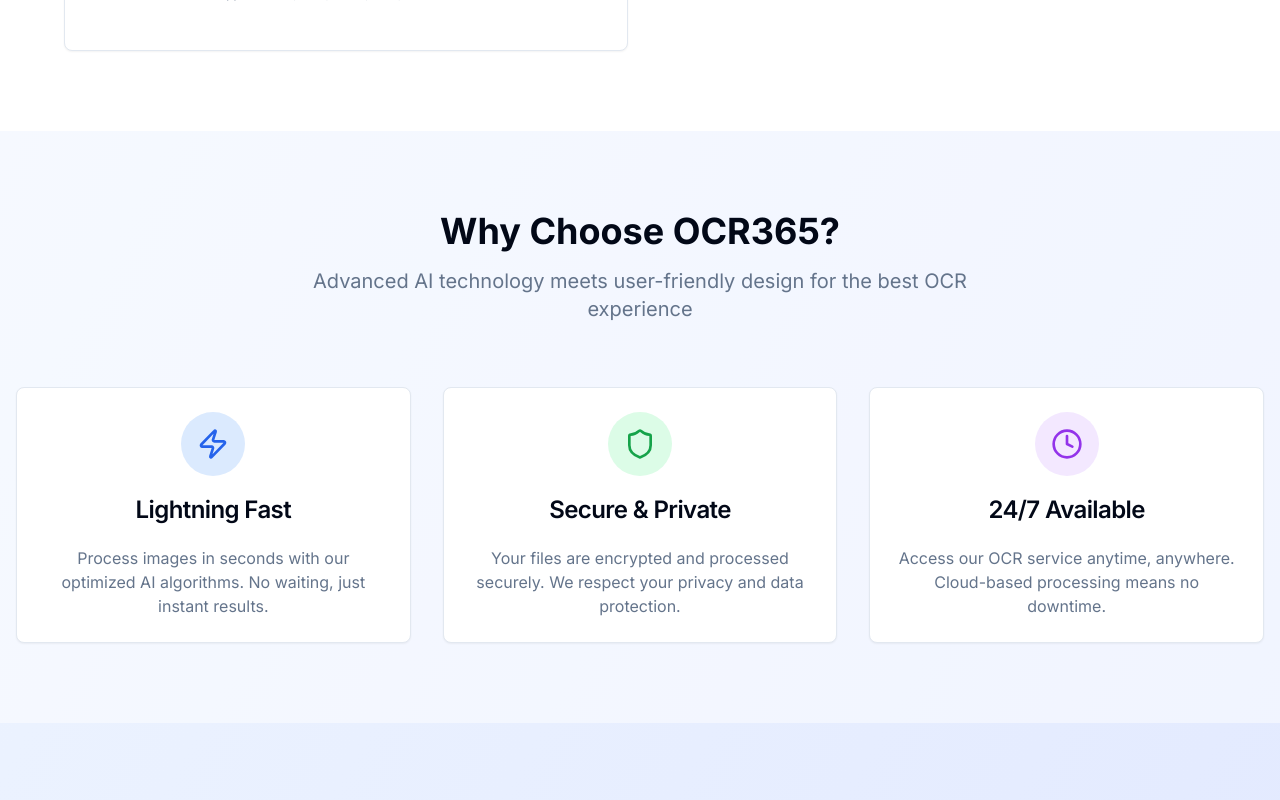
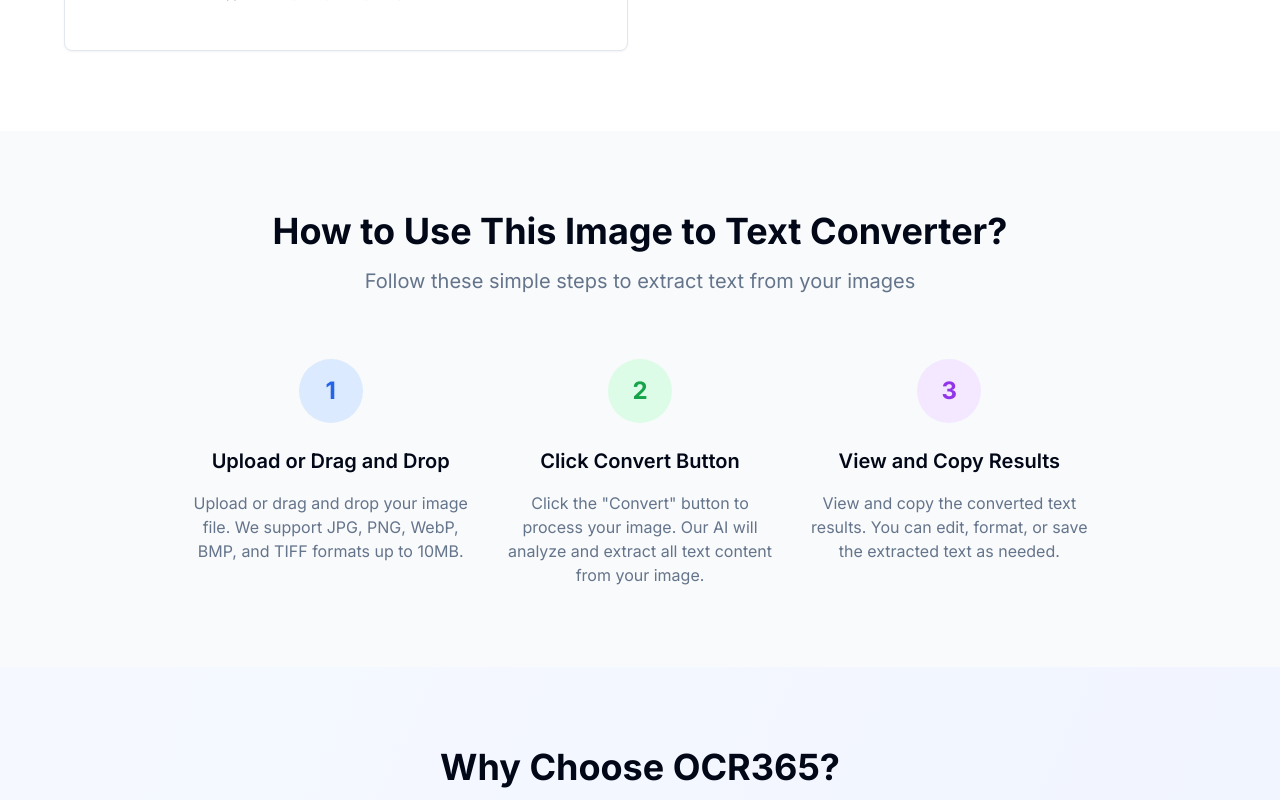
Before and after one commit to yuesir/imageocr-online, a Next.js app: page / in a window 1280 px wide. Shown: the part 520-1320 px from the top of the page. Built offline with nearby package versions, Linux system fonts and the light colour scheme; no server answers.

Commit message:
index page optimize

```diff
--- a/app/page.tsx
+++ b/app/page.tsx
@@ -76,13 +76,61 @@ export default function HomePage() {
       <section className="py-20 bg-background">
         <div className="container mx-auto px-4">
           <div className="text-center mb-12">
-            <h2 className="text-3xl font-bold mb-4">立即体验文字识别</h2>
+            <h2 className="text-3xl font-bold mb-4">Experience Text Recognition Instantly</h2>
             <p className="text-xl text-muted-foreground max-w-2xl mx-auto">
-              上传图片，即刻获得准确的文字识别结果
+              Upload an image and get accurate text recognition results instantly
             </p>
           </div>
           <div className="max-w-6xl mx-auto">
             <InteractiveOCR />
+          </div>
+        </div>
+      </section>
+
+      {/* How to Use Section */}
+      <section className="py-20 bg-gray-50 dark:bg-gray-900">
+        <div className="container mx-auto px-4">
+          <div className="text-center mb-16">
+            <h2 className="text-4xl font-bold text-foreground mb-4">
+              How to Use This Image to Text Converter?
+            </h2>
+            <p className="text-xl text-muted-foreground max-w-2xl mx-auto">
+              Follow these simple steps to extract text from your images
+            </p>
+          </div>
+
+          <div className="max-w-4xl mx-auto">
+            <div className="grid grid-cols-1 md:grid-cols-3 gap-8">
+              <div className="text-center">
+                <div className="w-16 h-16 bg-blue-100 dark:bg-blue-900/20 rounded-full flex items-center justify-center mx-auto mb-6">
+                  <span className="text-2xl font-bold text-blue-600">1</span>
+                </div>
+                <h3 className="text-xl font-semibold mb-4">Upload or Drag and Drop</h3>
+                <p className="text-muted-foreground">
+                  Upload or drag and drop your image file. We support JPG, PNG, WebP, BMP, and TIFF formats up to 10MB.
+                </p>
+              </div>
+
+              <div className="text-center">
+                <div className="w-16 h-16 bg-green-100 dark:bg-green-900/20 rounded-full flex items-center justify-center mx-auto mb-6">
+                  <span className="text-2xl font-bold text-green-600">2</span>
+                </div>
+                <h3 className="text-xl font-semibold mb-4">Click Convert Button</h3>
+                <p className="text-muted-foreground">
+                  Click the "Convert" button to process your image. Our AI will analyze and extract all text content from your image.
+                </p>
+              </div>
+
+              <div className="text-center">
+                <div className="w-16 h-16 bg-purple-100 dark:bg-purple-900/20 rounded-full flex items-center justify-center mx-auto mb-6">
+                  <span className="text-2xl font-bold text-purple-600">3</span>
+                </div>
+                <h3 className="text-xl font-semibold mb-4">View and Copy Results</h3>
+                <p className="text-muted-foreground">
+                  View and copy the converted text results. You can edit, format, or save the extracted text as needed.
+                </p>
+              </div>
+            </div>
           </div>
         </div>
       </section>
```
